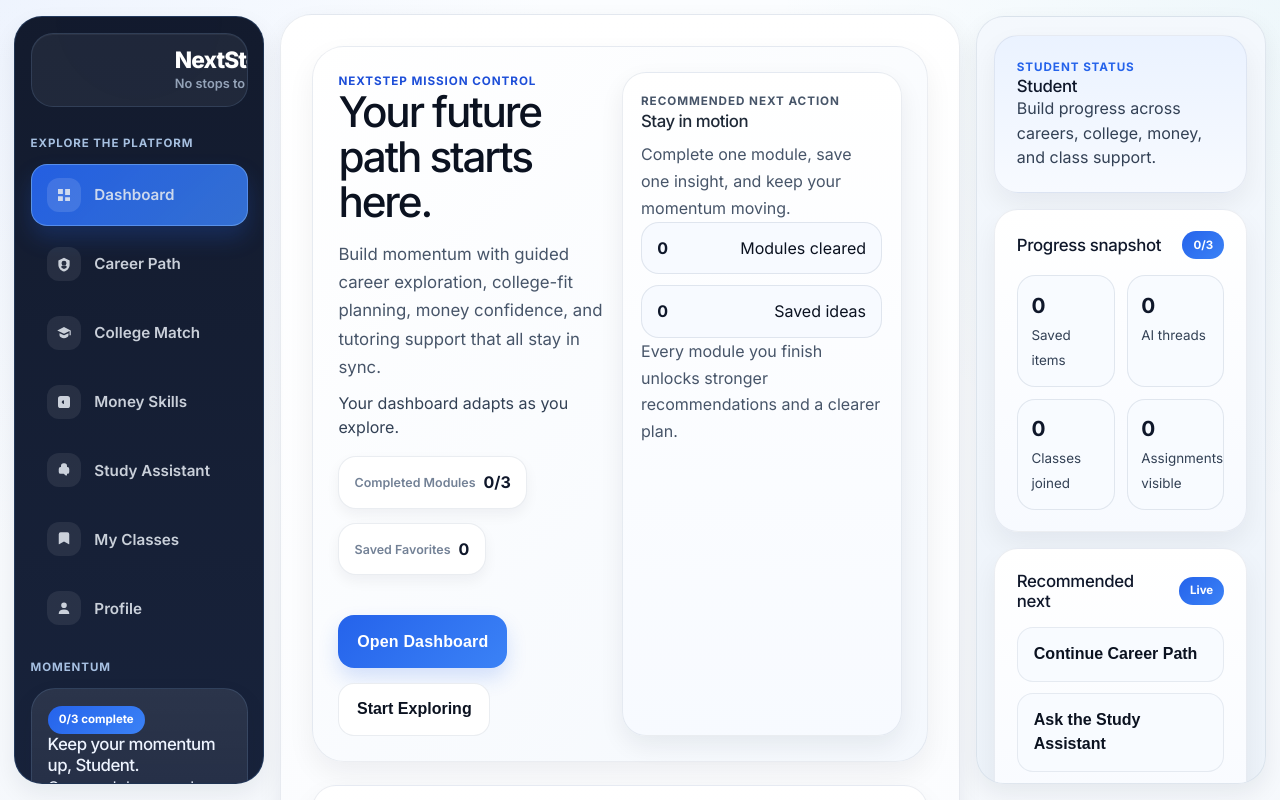
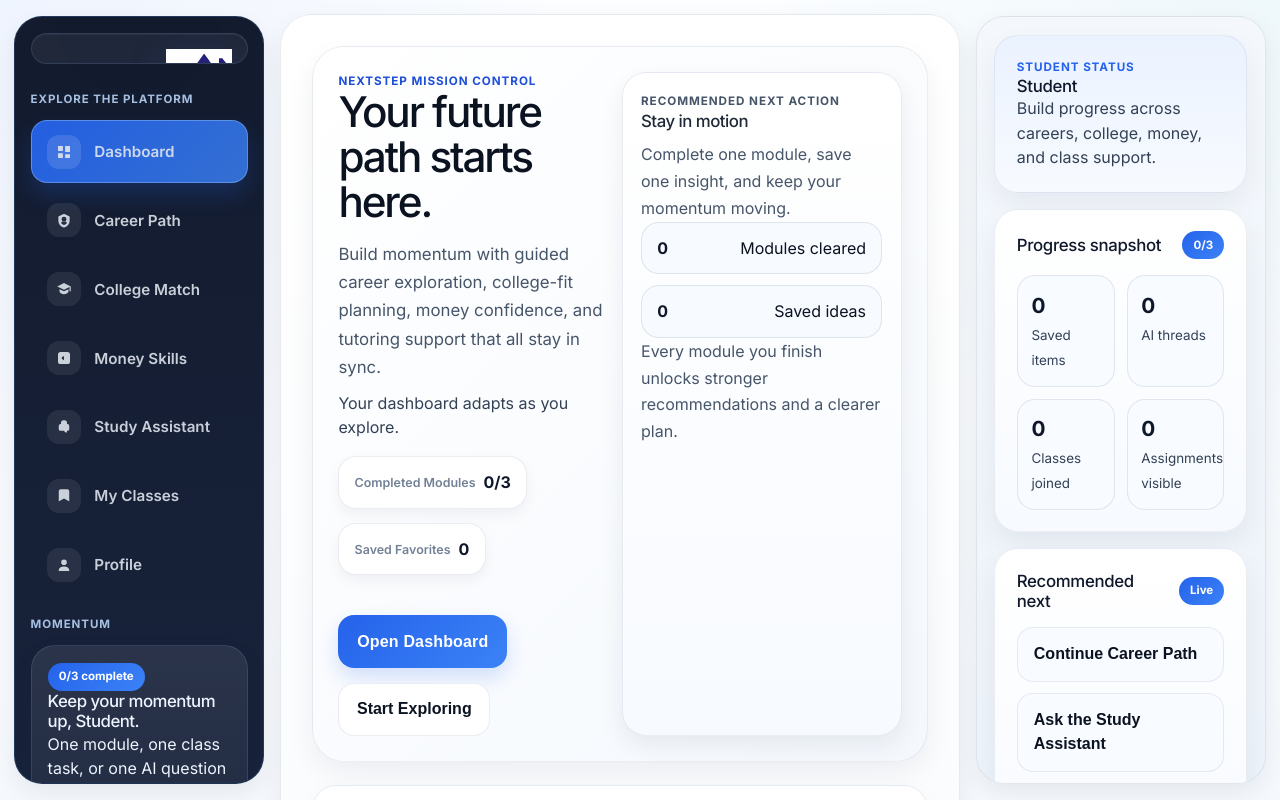
Before and after one commit to CincySK/NextStep, a React (Vite) app: page / in a window 1280 px wide. Shown: the top 800 px of the page. Built offline with nearby package versions, Linux system fonts and the light colour scheme; no server answers.

Commit message:
Fix sidebar brand container layout and remove logo

```diff
--- a/src/components/AppShell.jsx
+++ b/src/components/AppShell.jsx
@@ -112,8 +112,7 @@ export default function AppShell({ children }) {
         <NavLink to={isAuthenticated ? "/dashboard" : "/"} className="immersive-brand" aria-label="Go to NextStep home">
           <span className="immersive-brand-logo" dangerouslySetInnerHTML={{ __html: logoSvg }} />
           <span className="immersive-brand-copy">
-            <strong>NextStep</strong>
-            <span>No stops to success</span>
+            <span className="immersive-brand-subtitle">No stops to success</span>
           </span>
         </NavLink>
 
@@ -158,8 +157,7 @@ export default function AppShell({ children }) {
           <NavLink to={isAuthenticated ? "/dashboard" : "/"} className="immersive-brand" aria-label="Go to NextStep home">
             <span className="immersive-brand-logo" dangerouslySetInnerHTML={{ __html: logoSvg }} />
             <span className="immersive-brand-copy">
-              <strong>NextStep</strong>
-              <span>No stops to success</span>
+              <span className="immersive-brand-subtitle">No stops to success</span>
             </span>
           </NavLink>
           {isAuthenticated && <UserMenu />}
```
Also changed, not shown: src/index.css.
